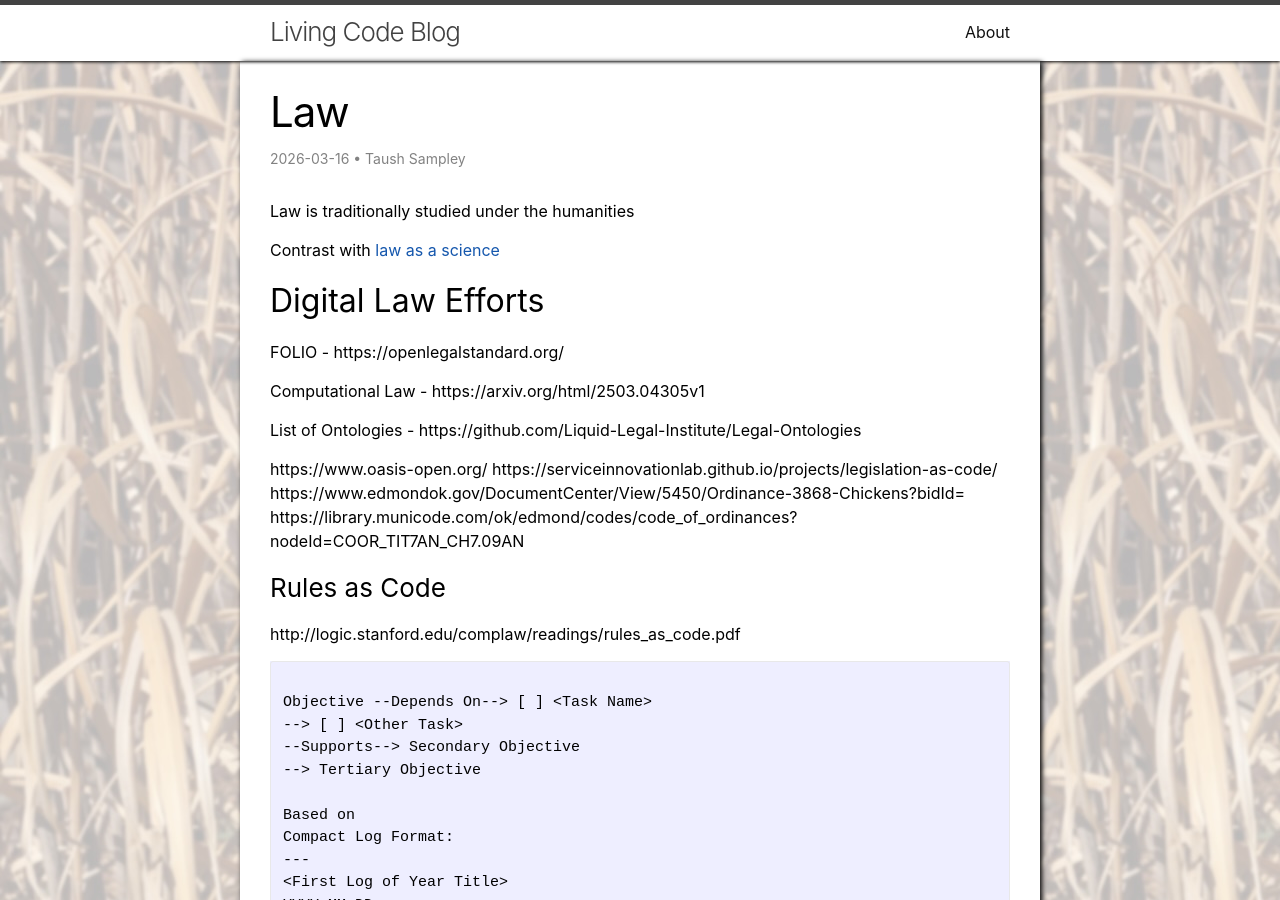
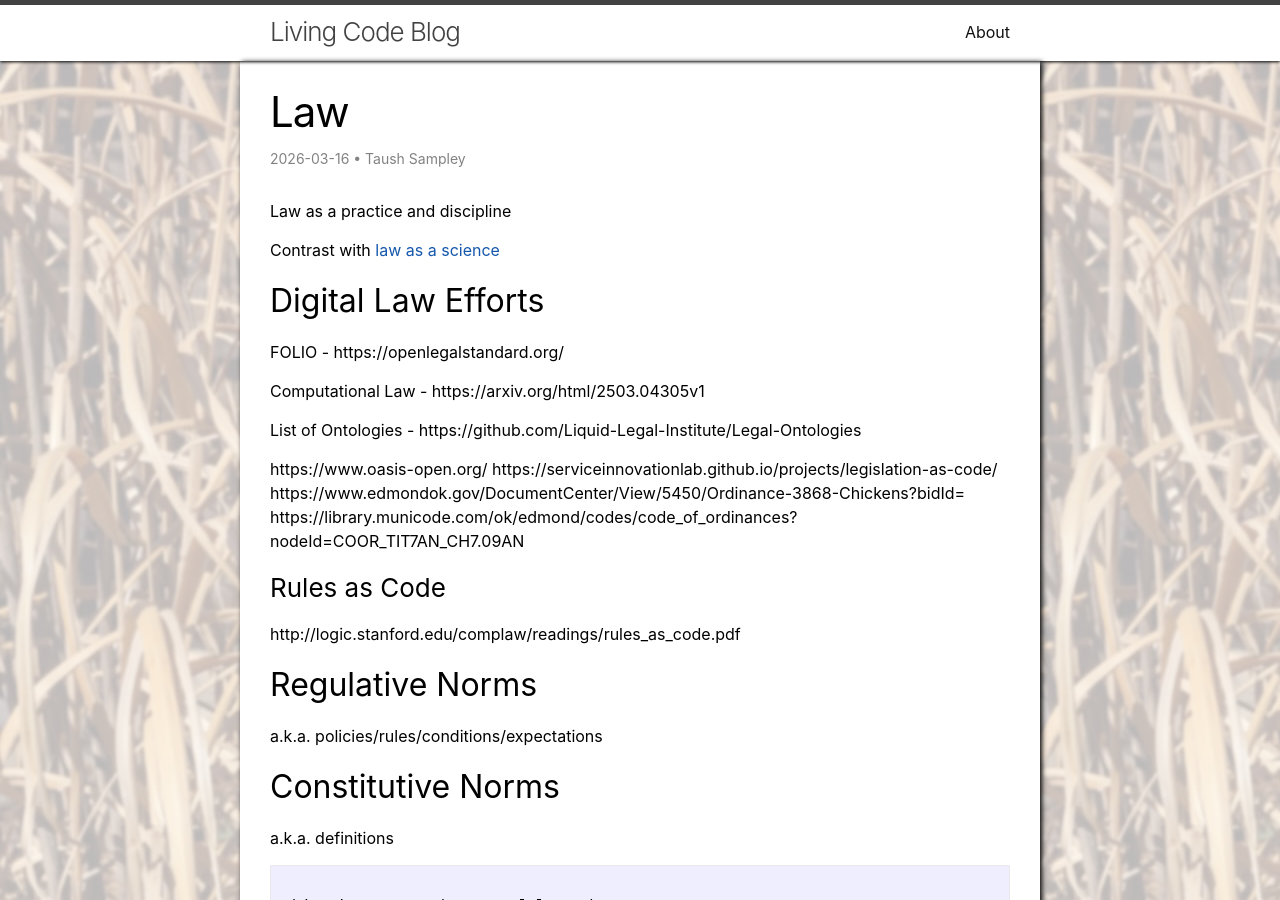
Before and after one commit to TSampley/TSampley.github.io, a Jekyll site: the page built from humanities/law/index.md, in a window 1280 px wide and 900 px high. Built offline with Jekyll 4.4.1, drawn with Linux system fonts in a browser that asks for light colours.

Commit message:
Add law distinctions

````diff
--- a/humanities/law/index.md
+++ b/humanities/law/index.md
@@ -2,10 +2,11 @@
 layout: wiki
 
 title: Law
+description: The study and application of legal theory
 date: 2026-03-16 03:44 -0500
 ---
 
-Law is traditionally studied under the humanities
+Law as a practice and discipline
 
 Contrast with [law as a science](/science/sociology/law/)
 
@@ -28,6 +29,16 @@ http://logic.stanford.edu/complaw/readings/rules_as_code.pdf
 
 [^1]: https://www.etymonline.com/word/law
 [^2]: https://www.merriam-webster.com/dictionary/law#legalDictionary
+
+## Regulative Norms
+
+a.k.a. policies/rules/conditions/expectations
+
+## Constitutive Norms
+
+a.k.a. definitions
+
+
 
 ```
 
````
Also changed, not shown: science/sociology/law/index.md (+2 -2 lines).
